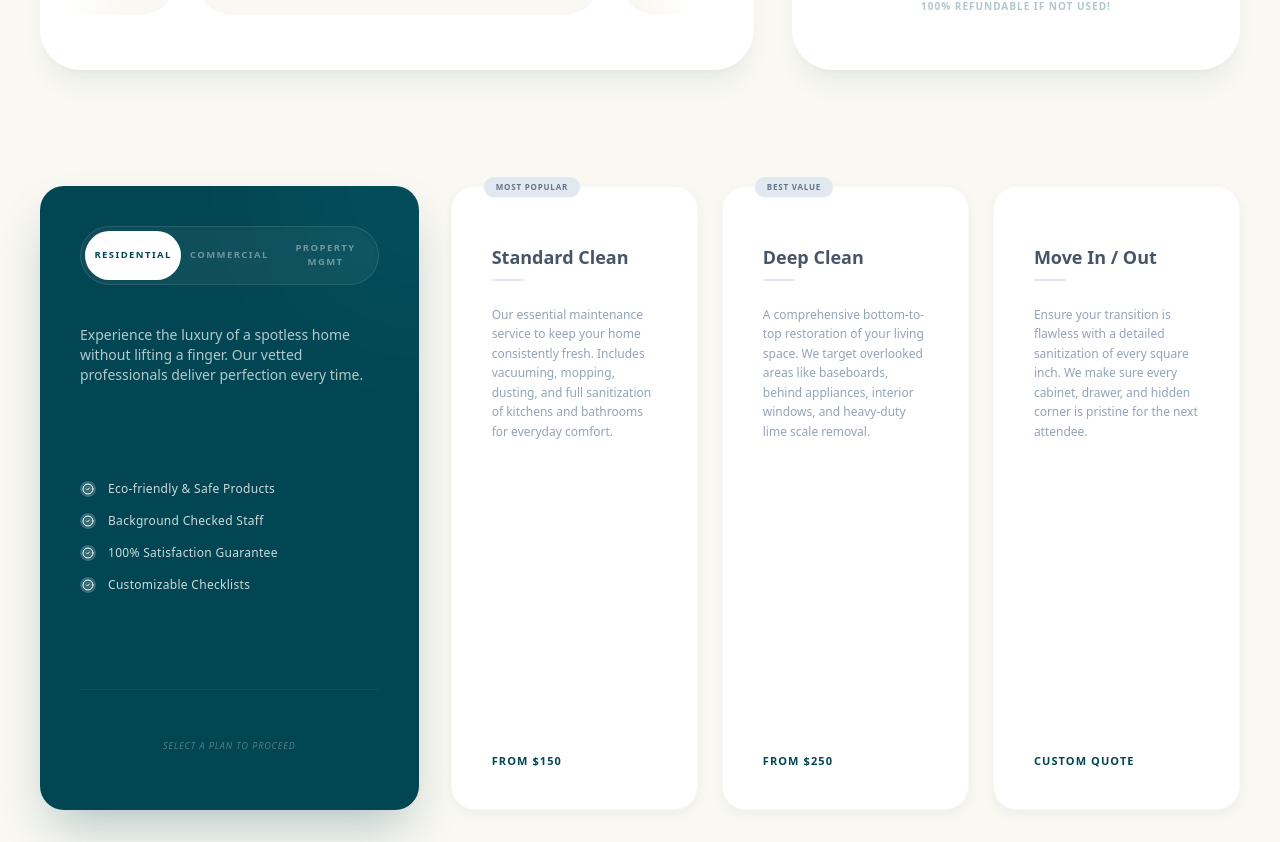
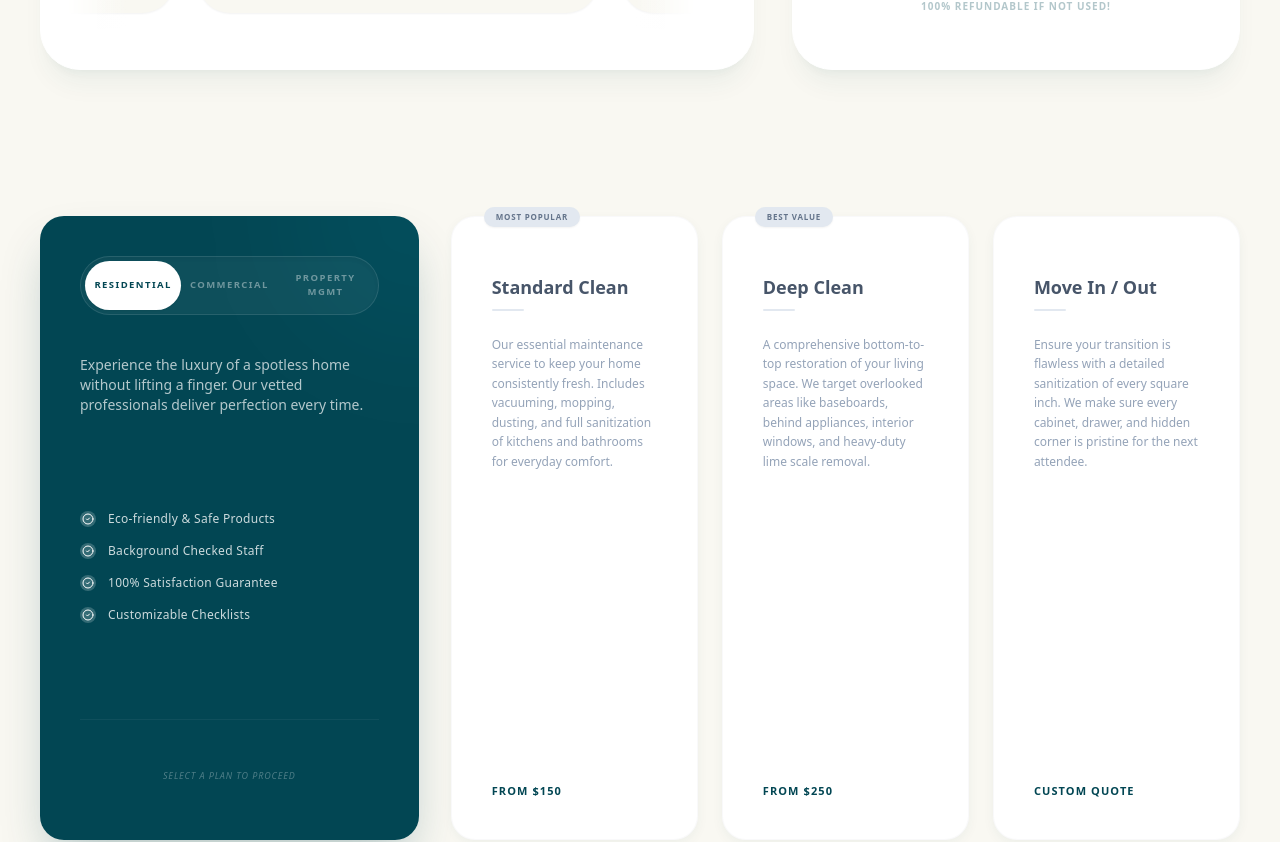
Before and after one commit to renatoquerales28-byte/extreme-cleaning-next, a Next.js app: page / in a window 1280 px wide. Shown: the part 1238-2080 px from the top of the page. Built offline with nearby package versions, Linux system fonts and the light colour scheme.

Commit message:
UI: Lower Strategic Conversion section by an additional 30px (70px total shift)

```diff
--- a/src/components/home/ServiceSelectorSection.tsx
+++ b/src/components/home/ServiceSelectorSection.tsx
@@ -121,7 +121,7 @@ export default function ServiceSelectorSection() {
     };
 
     return (
-        <section className="w-full bg-transparent relative lg:h-[100svh] lg:max-h-[1000px] flex flex-col items-center justify-center snap-start scroll-mt-[100px] translate-y-[40px]">
+        <section className="w-full bg-transparent relative lg:h-[100svh] lg:max-h-[1000px] flex flex-col items-center justify-center snap-start scroll-mt-[130px] translate-y-[70px]">
             <div className="max-w-[1700px] w-full h-full mx-auto px-6 lg:px-10 relative z-10 flex items-center justify-center py-0">
 
                 {/* CONTENT GRID - Optimized for laptop viewports to match Hero's visual balance */}
```
